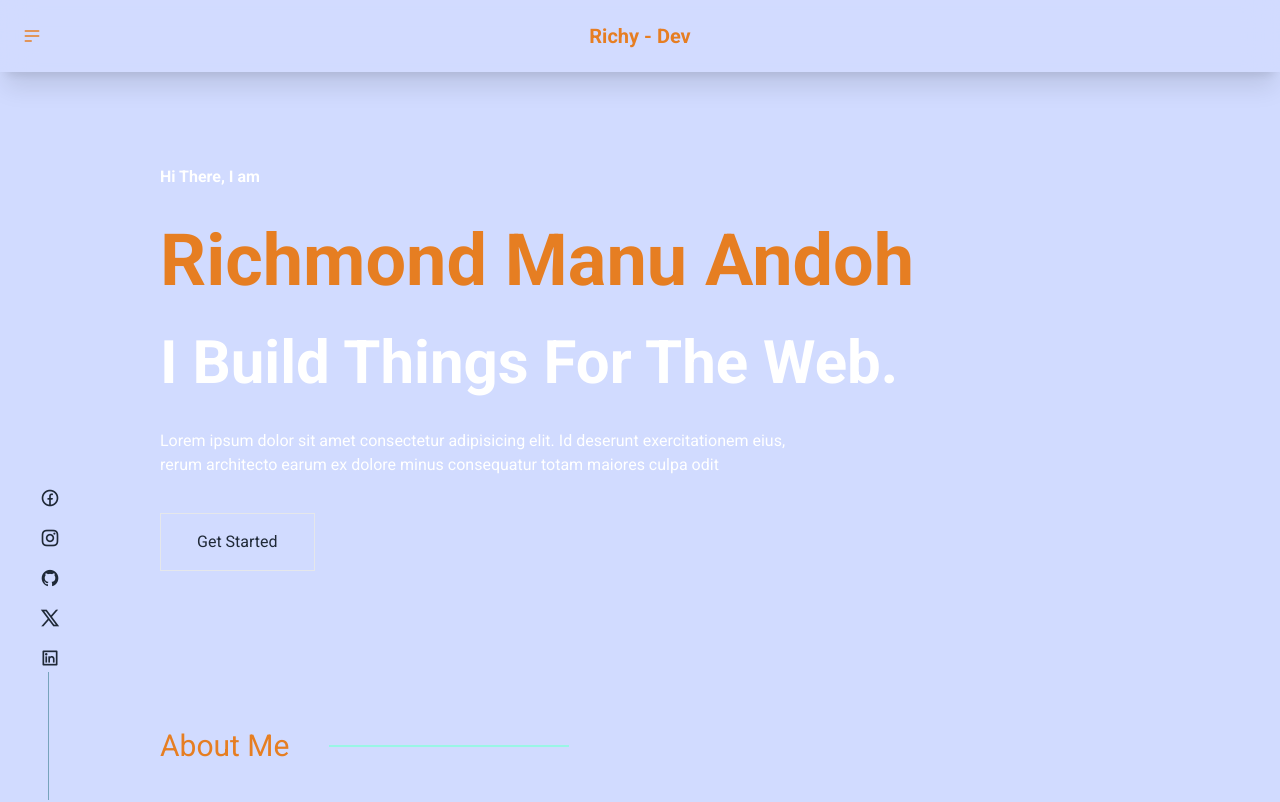
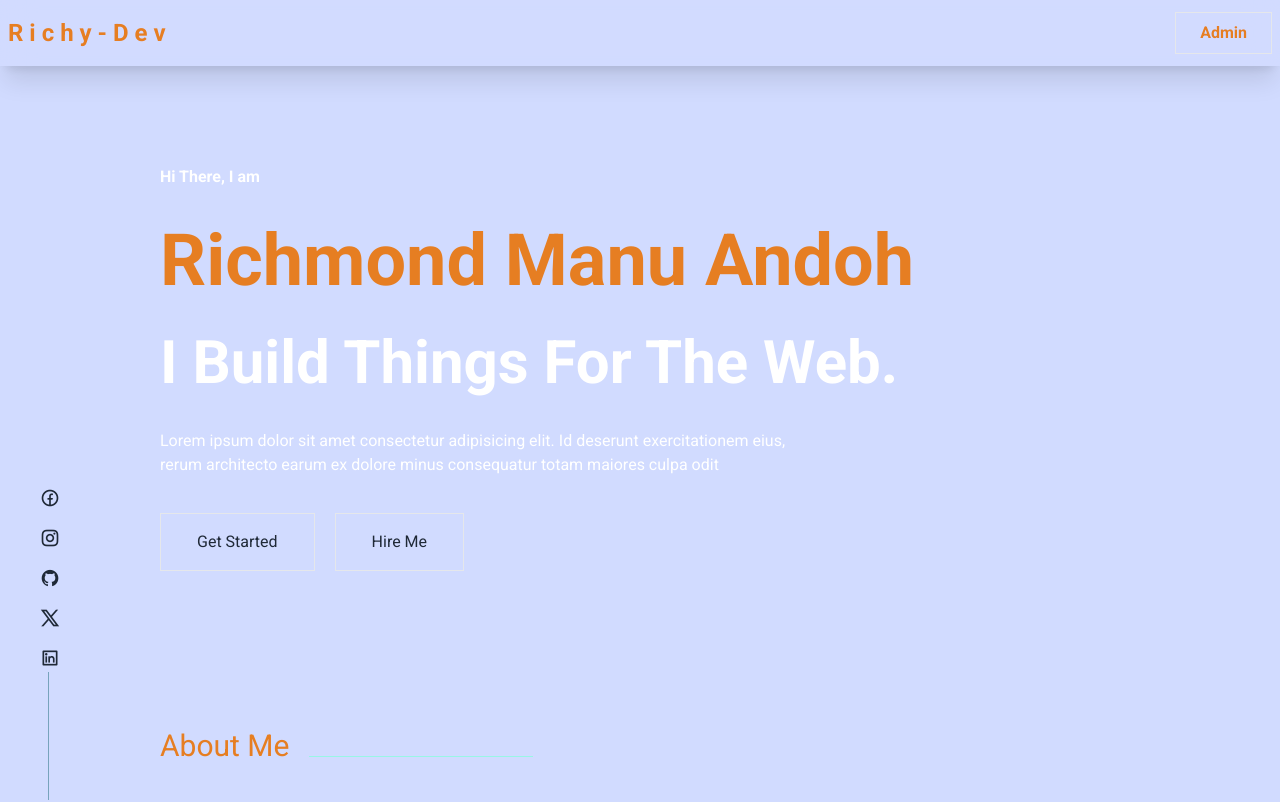
Before and after one commit to Richmond-Andoh/DevFolio, a React (Vite) app in the folder client/: page / in a window 1280 px wide. Shown: the top 802 px of the page. Built offline with nearby package versions, Linux system fonts and the light colour scheme; no server answers.

Commit message:
Some fixes in the header component

```diff
--- a/client/src/App.jsx
+++ b/client/src/App.jsx
@@ -1,3 +1,4 @@
+/* eslint-disable no-unused-vars */
 import { BrowserRouter, Routes, Route } from "react-router-dom";
 import Home from "./sections/Home/Home";
 import Loader from "./components/loader/Loader";
--- a/client/src/components/SectionsTitle.jsx
+++ b/client/src/components/SectionsTitle.jsx
@@ -2,9 +2,9 @@
 
 const SectionsTitle = ({ title }) => {
   return (
-    <div className='flex items-center gap-10 py-10'>
+    <div className='flex items-center gap-5 py-10'>
         <h1 className='text-primary text-3xl'>{title}</h1>
-        <div className="w-60 h-[2px] bg-teal-200 sm:w-40"></div>
+        <div className="w-56 h-[1px] bg-teal-200 mt-5 sm:w-40"></div>
     </div>
   )
 }
--- a/client/src/components/header/Header.jsx
+++ b/client/src/components/header/Header.jsx
@@ -1,43 +1,58 @@
-
 const Header = () => {
   return (
     <div>
       <div className="navbar fixed font-semibold text-primary py-3 bg-primary-content bg-opacity-75 backdrop-blur-lg shadow-xl">
-            <div className="navbar-start">
+        {/* <div className="navbar-start">
           <div className="dropdown">
-                <div tabIndex={0} role="button" className="btn btn-ghost btn-circle">
-                    <svg xmlns="http://www.w3.org/2000/svg" className="h-5 w-5" fill="none" viewBox="0 0 24 24" stroke="currentColor"><path strokeLinecap="round" strokeLinejoin="round" strokeWidth="2" d="M4 6h16M4 12h16M4 18h7" /></svg>
+            <div
+              tabIndex={0}
+              role="button"
+              className="btn btn-ghost btn-circle"
+            >
+              <svg
+                xmlns="http://www.w3.org/2000/svg"
+                className="h-5 w-5"
+                fill="none"
+                viewBox="0 0 24 24"
+                stroke="currentColor"
+              >
+                <path
+                  strokeLinecap="round"
+                  strokeLinejoin="round"
+                  strokeWidth="2"
+                  d="M4 6h16M4 12h16M4 18h7"
+                />
+              </svg>
             </div>
-                <ul tabIndex={0} className="menu menu-sm dropdown-content mt-3 z-[1] p-2 shadow bg-base-100 rounded-box w-52">
-                    <li><a>Homepage</a></li>
-                    <li><a>Portfolio</a></li>
-                    <li><a>About</a></li>
+            <ul
+              tabIndex={0}
+              className="menu menu-sm dropdown-content mt-3 z-[1] p-2 shadow bg-base-100 rounded-box w-52"
+            >
+              <li>
+                <a>Homepage</a>
+              </li>
+              <li>
+                <a>Portfolio</a>
+              </li>
+              <li>
+                <a>About</a>
+              </li>
             </ul>
           </div>
-            </div>
-            <div className="navbar-center">
-                <h4 className="text-xl text-primary">Richy - Dev</h4>
+        </div> */}
+        <div className="navbar-start">
+          <h3 className="text-2xl text-primary font-semibold">
+            R i c h y - D e v
+          </h3>
         </div>
         <div className="navbar-end">
-                {/* <button className="btn btn-ghost btn-circle">
-                <svg xmlns="http://www.w3.org/2000/svg" className="h-5 w-5" fill="none" viewBox="0 0 24 24" stroke="currentColor"><path strokeLinecap="round" strokeLinejoin="round" strokeWidth="2" d="M21 21l-6-6m2-5a7 7 0 11-14 0 7 7 0 0114 0z" /></svg>
-                </button> */}
-
-                {/* <div tabIndex={0} role="button" className="btn btn-ghost btn-circle avatar">
-                    <a href="" className="flex">
-                        <div className="w-10 rounded-full">
-                            <img alt="Tailwind CSS Navbar component" src="https://daisyui.com/images/stock/photo-1534528741775-53994a69daeb.jpg" />
-                        </div>
-                        {/* <div>
+          <button className="text-teal border border-teal px-6 py-2 text-center">
             Admin
-                        </div>
-                    </a>
-                </div> */}
-
+          </button>
         </div>
       </div>
     </div>
-  )
-}
+  );
+};
 
-export default Header
+export default Header;
--- a/client/src/sections/intro/Intro.jsx
+++ b/client/src/sections/intro/Intro.jsx
@@ -13,9 +13,14 @@ const Intro = () => {
         exercitationem eius, rerum architecto earum ex dolore minus consequatur
         totam maiores culpa odit
       </p>
-      <button className="text-teal border border-teal px-9 py-4 text-center">
-        Get Started
-      </button>
+      <div className="flex gap-5">
+        <button className="text-teal border border-teal px-9 py-4 text-center">
+          Get Started
+        </button>
+        <button className="text-teal border border-teal px-9 py-4 text-center">
+          Hire Me
+        </button>
+      </div>
     </div>
   );
 };
```
Lines whose indentation alone changed are shown as unchanged.
